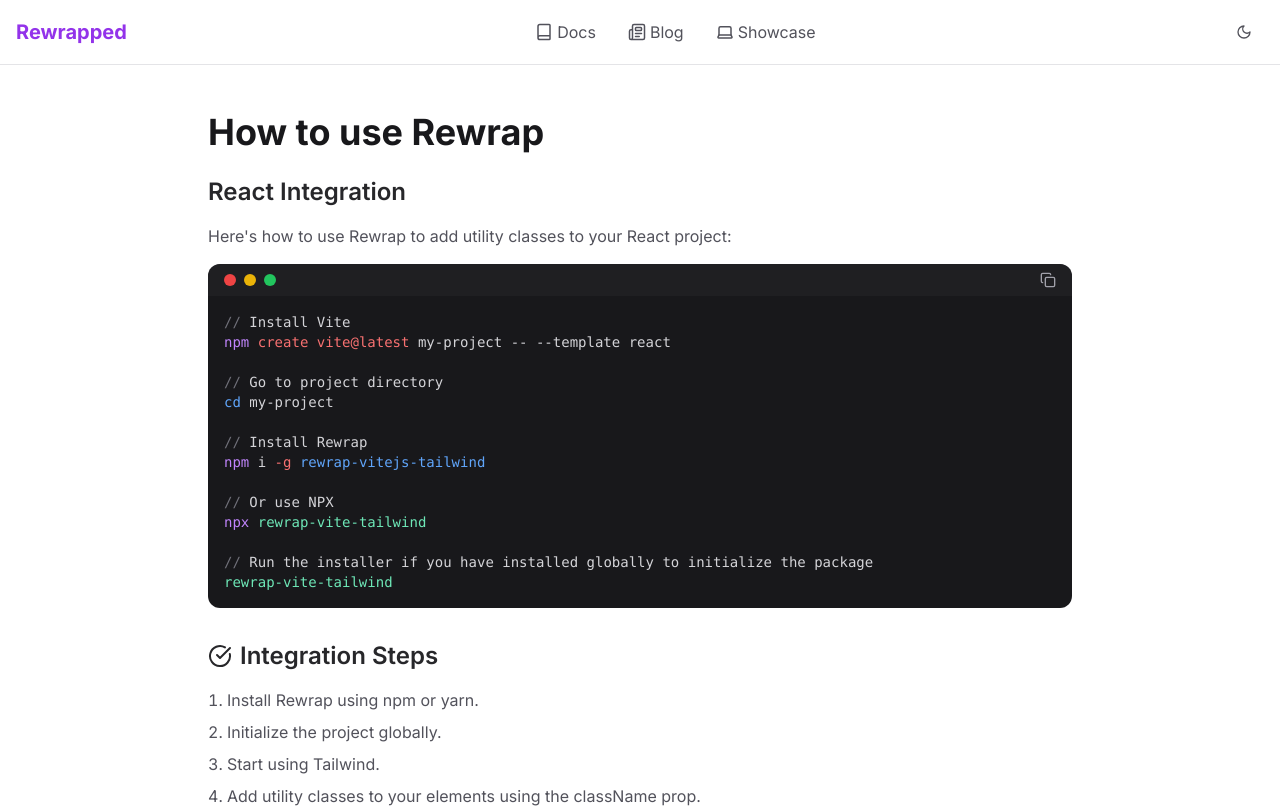
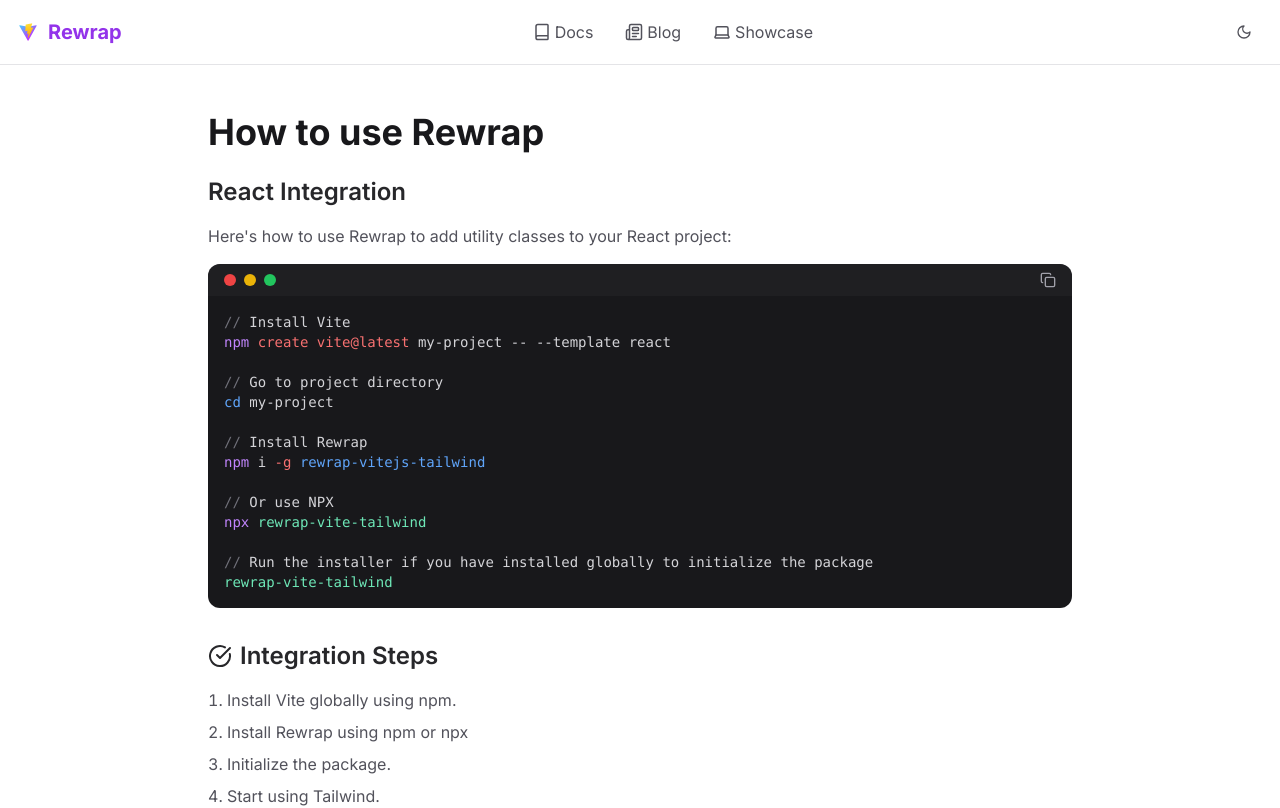
Before and after one commit to ajfred20/rewrap, a Next.js app: page /docs in a window 1280 px wide. Shown: the top 808 px of the page. Built offline with nearby package versions, Linux system fonts and the light colour scheme.

Commit message:
updated layout

```diff
--- a/app/docs/page.tsx
+++ b/app/docs/page.tsx
@@ -46,8 +46,9 @@
               Integration Steps
             </h2>
             <ol className="list-decimal list-inside space-y-2 text-zinc-600 dark:text-zinc-400">
-              <li>Install Rewrap using npm or yarn.</li>
-              <li>Initialize the project globally.</li>
+              <li>Install Vite globally using npm.</li>
+              <li>Install Rewrap using npm or npx</li>
+              <li>Initialize the package.</li>
               <li>Start using Tailwind.</li>
               <li>
                 Add utility classes to your elements using the className prop.
--- a/components/layout.tsx
+++ b/components/layout.tsx
@@ -20,9 +20,10 @@
         <div className="container mx-auto px-4 h-16 flex items-center justify-between">
           <Link
             href="/"
-            className="text-lg sm:text-xl font-bold text-purple-600 dark:text-purple-400 flex items-center"
+            className="text-lg sm:text-xl font-bold text-purple-600 dark:text-purple-400 flex items-center gap-2"
           >
-            Rewrapped
+            <img src="/rewrap.svg" alt="Rewrap Logo" className="w-6 h-6" />
+            Rewrap
           </Link>
 
           {/* Desktop Navigation */}
```
